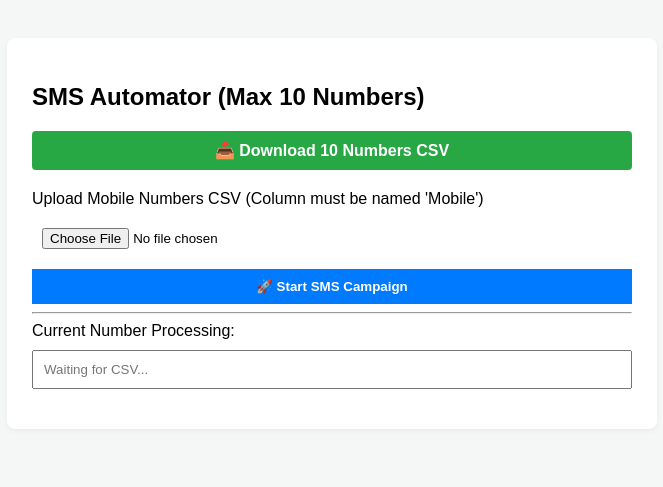
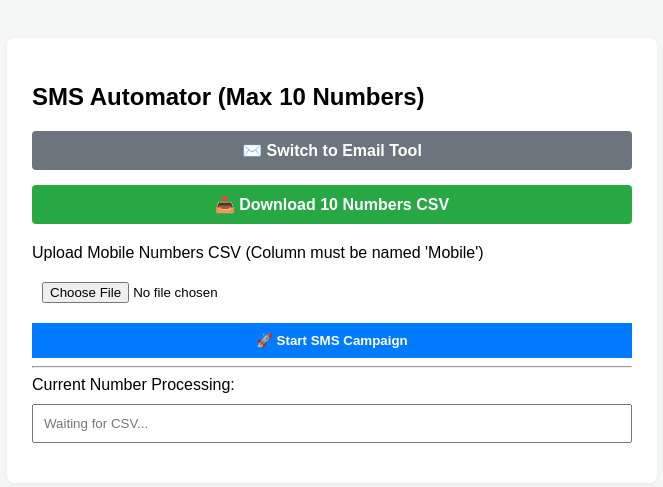
Before and after one commit to goeldeepak2018/pythontool, a Flask app: page /sms-tool in a window 1280 px wide. Shown: the top 487 px of the page, without its empty margins (308-971 px from the left). Run offline with Flask 3, Linux system fonts and the light colour scheme.

Commit message:
SMS tool added

```diff
--- a/templates/index.html
+++ b/templates/index.html
@@ -25,6 +25,8 @@
     <!-- COLUMN 1: CSV Controls -->
     <div class="column">
         <h2>1. Generate & Upload Data</h2>
+
+        <a href="sms-tool" style="background: #6c757d; display: block; text-align: center; text-decoration: none; color: white; padding: 10px 15px; border-radius: 4px; margin-bottom: 15px; font-weight: bold;">📱 Switch to SMS Tool</a>
 
         <!-- Dummy Data Download Button -->
         <a href="download-dummy" class="download-btn">📥 Download Dummy CSV (30 rows)</a>
--- a/templates/sms.html
+++ b/templates/sms.html
@@ -14,6 +14,7 @@
 <body>
     <div class="container">
         <h2>SMS Automator (Max 10 Numbers)</h2>
+        <a href="/" style="background: #6c757d; display: block; text-align: center; text-decoration: none; color: white; padding: 10px 15px; border-radius: 4px; margin-bottom: 15px; font-weight: bold;">✉️ Switch to Email Tool</a>
         <a href="download-sms-dummy" style="background: #28a745; display: block; text-align: center; text-decoration: none; color: white; padding: 10px 15px; border-radius: 4px; margin-bottom: 20px; font-weight: bold;">📥 Download 10 Numbers CSV</a>
         <label>Upload Mobile Numbers CSV (Column must be named 'Mobile')</label>
         <input type="file" id="csvFile" accept=".csv">
```
